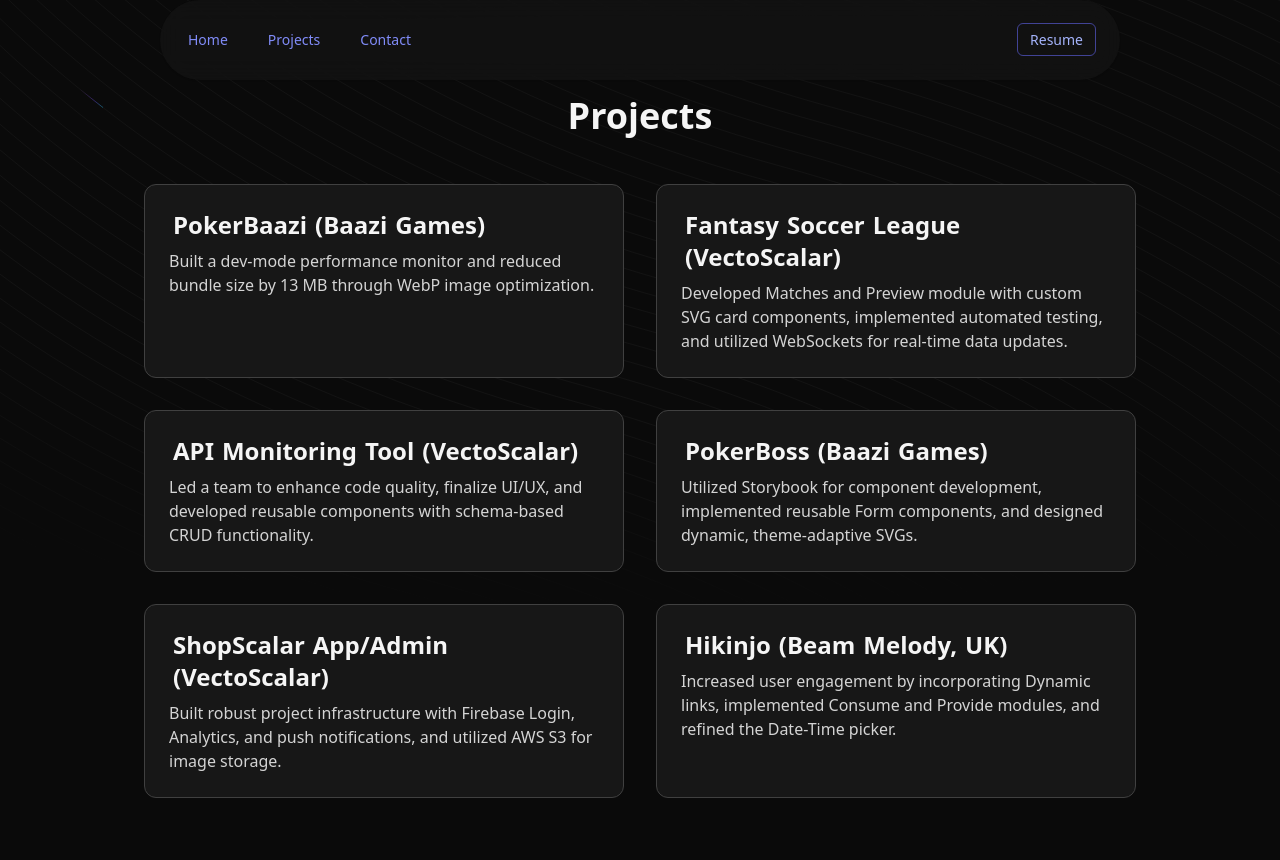
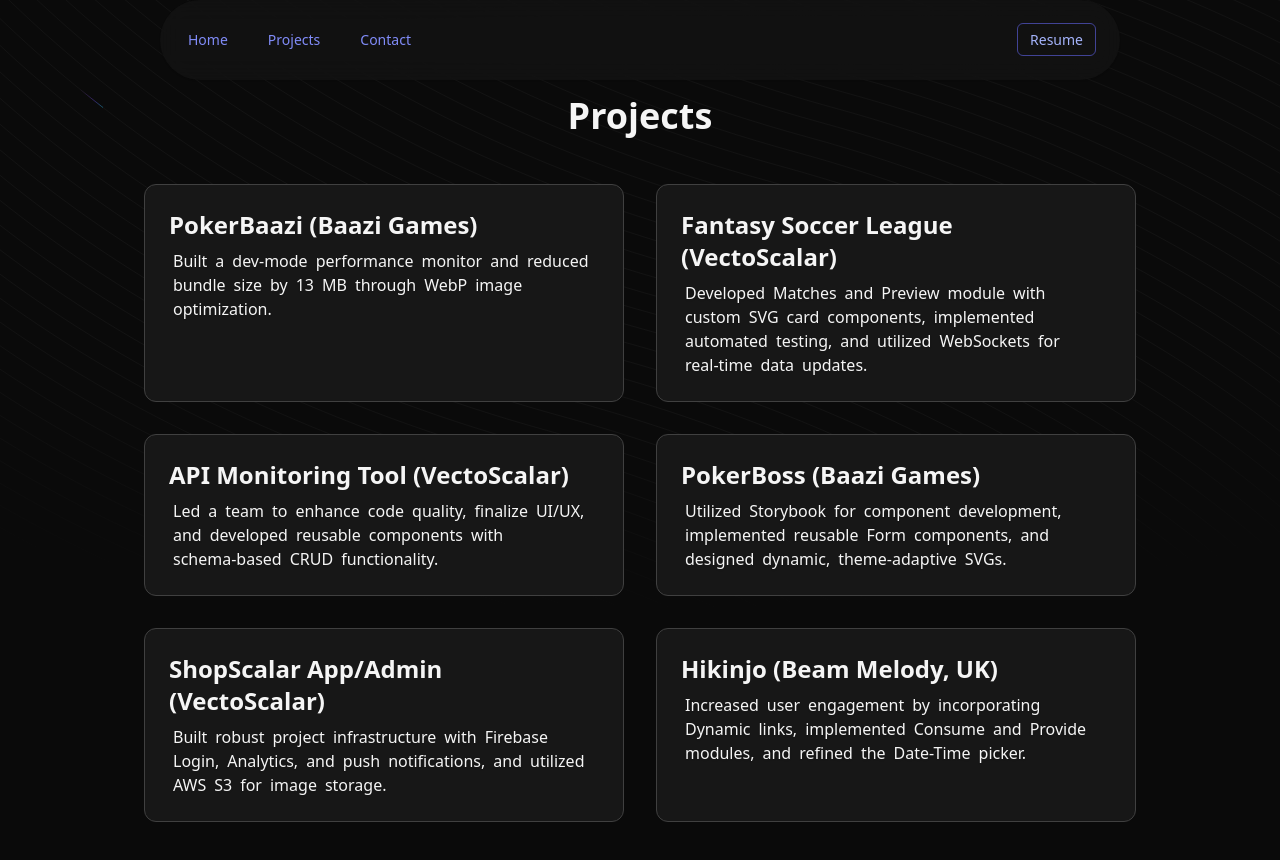
Before and after one commit to pvn13/Portfolio, a Next.js app: page /projects in a window 1280 px wide. Shown: the top 860 px of the page. Built offline with nearby package versions, Linux system fonts and the light colour scheme.

Commit message:
reverted

```diff
--- a/pages/projects.tsx
+++ b/pages/projects.tsx
@@ -65,13 +65,13 @@
         <h1 className="text-4xl font-bold mb-12 text-center">Projects</h1>
         <div className="grid md:grid-cols-2 gap-8">
           {projects.map((p) => {
-            const words = p.title.split(" ");
+            const words = p.desc.split(" ");
           return (
             <CardSpotlight key={p.title}>
-              {/* <h3 className="text-2xl font-semibold mb-2">{p.title}</h3> */}
-              <motion.h3
+              <h3 className="text-2xl font-semibold mb-2">{p.title}</h3>
+              <motion.p
                           className="
-                            text-2xl font-semibold mb-2
+                            drop-shadow-sm
                           "
                           variants={parentVariants}
                           initial="hidden"
@@ -86,8 +86,7 @@
                               {word}
                             </motion.span>
                           ))}
-                        </motion.h3>
-                         <p className="text-neutral-300">{p.desc}</p>
+                        </motion.p>
             </CardSpotlight>
           )})}
         </div>
```
